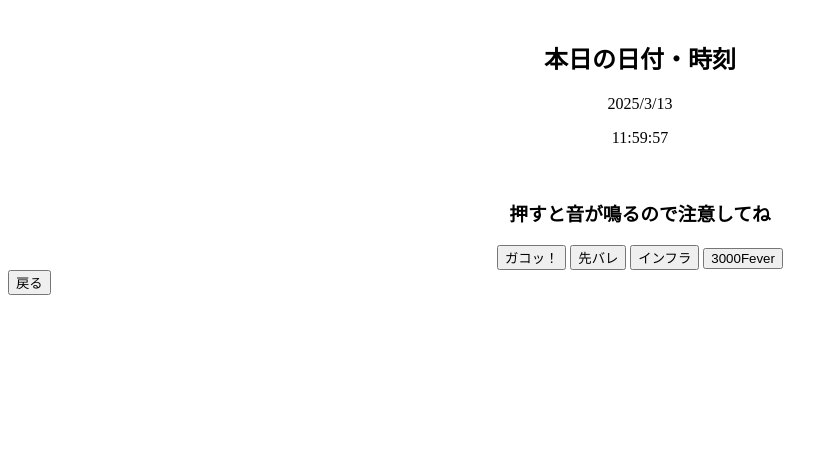
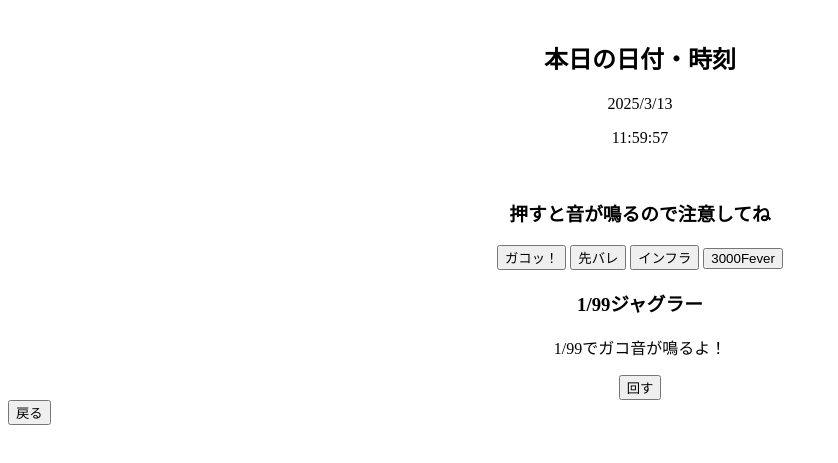
Before and after one commit to unicorn-phenex-RX-0/prefectures, a plain HTML site: page music.html in a window 1280 px wide. Shown: the part 87-550 px from the top of the page, without its empty margins (0-838 px from the left). Drawn offline with Linux system fonts and the light colour scheme.

Commit message:
Update music.html

```diff
--- a/music.html
+++ b/music.html
@@ -20,6 +20,9 @@
 <button id="impact">インフラ</button>
 <button id="3000fever">3000Fever</button>
 
+<h3>1/99ジャグラー</h3>
+<p>1/99でガコ音が鳴るよ！</p>
+  <button id="gogo2">回す</button>
 </div>
 <button onclick="location.href='index.html'">戻る</button>
 <script src="js/time.js"></script>
```
